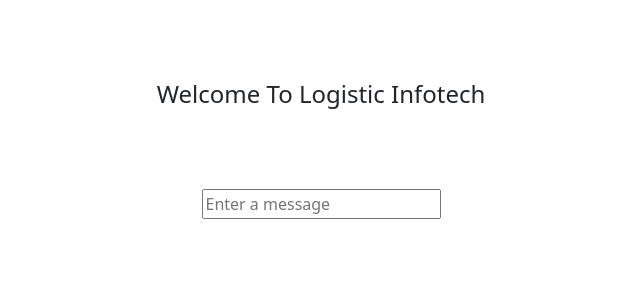
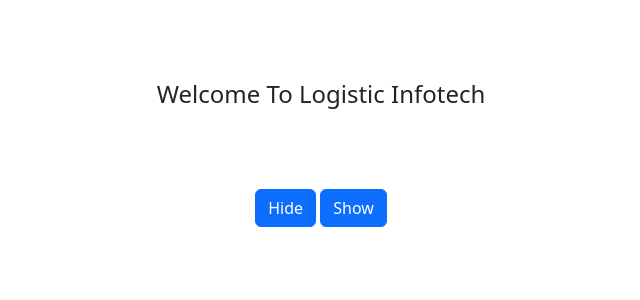
Before and after one commit to savaliyaMonika/react_repo, a React (Create React App) app: page / in a window 1280 px wide. Shown: the top 300 px of the page, without its empty margins (319-959 px from the left). Built offline with nearby package versions, Linux system fonts and the light colour scheme.

Commit message:
Show  Hide HTML tag on button click.

```diff
--- a/src/App.js
+++ b/src/App.js
@@ -1,11 +1,12 @@
 
 import './App.css';
-import BasicUseState from './BasicUseState_9';
+import ShowHideButton from './ShowHideButton_9';
+
 import 'bootstrap/dist/css/bootstrap.css';
 function App() {
   return (
     <div className="main-container">
-         <BasicUseState />
+         <ShowHideButton />
     </div>
   );
 }
--- /dev/null
+++ b/src/ShowHideButton_9.js
@@ -0,0 +1,17 @@
+import { Button } from "react-bootstrap";
+import React, { useState } from "react";
+import './css/style.css';
+
+export default function ShowHideButton_9(){
+    const [show,showBtn]=useState(false);
+    return (
+        <>
+              <h4 className="main-heading">Welcome To Logistic Infotech</h4>
+              <div className="center">
+               <p> { show?'This is hide show data example':'' } </p>
+                <span><Button onClick={e => showBtn(false)}>Hide</Button></span>&nbsp;
+                <span><Button onClick={e => showBtn(true)}>Show</Button></span>
+               </div>
+        </>
+    );
+}
```
Also changed, not shown: 1 other file (tests, documents, lock files or other folders).
